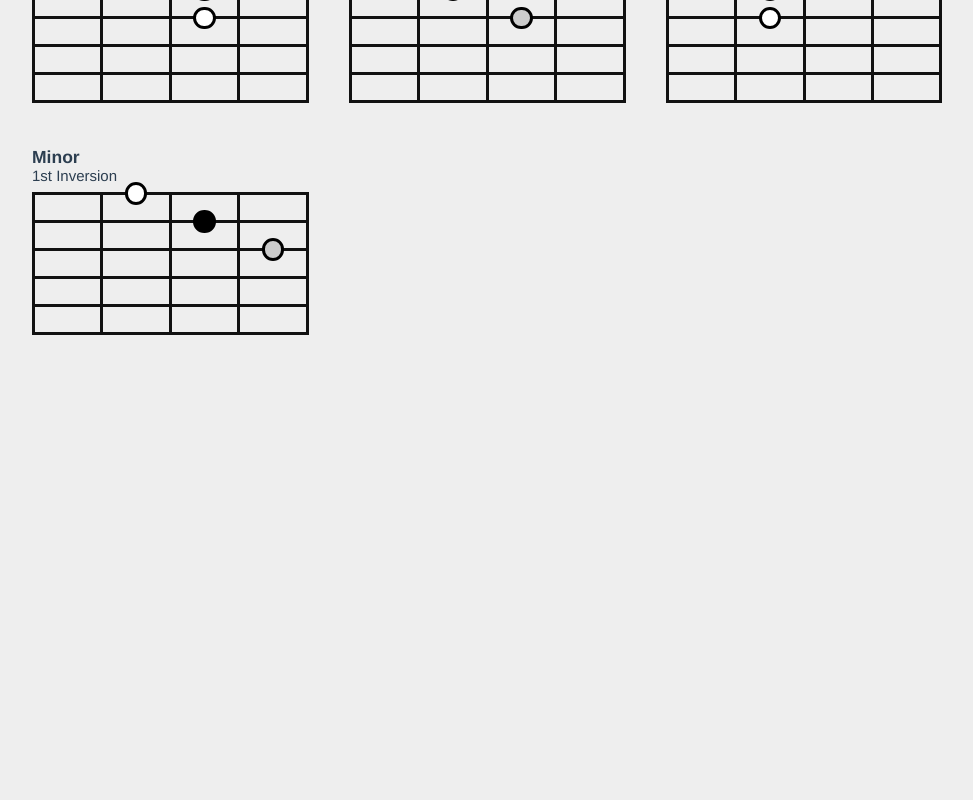
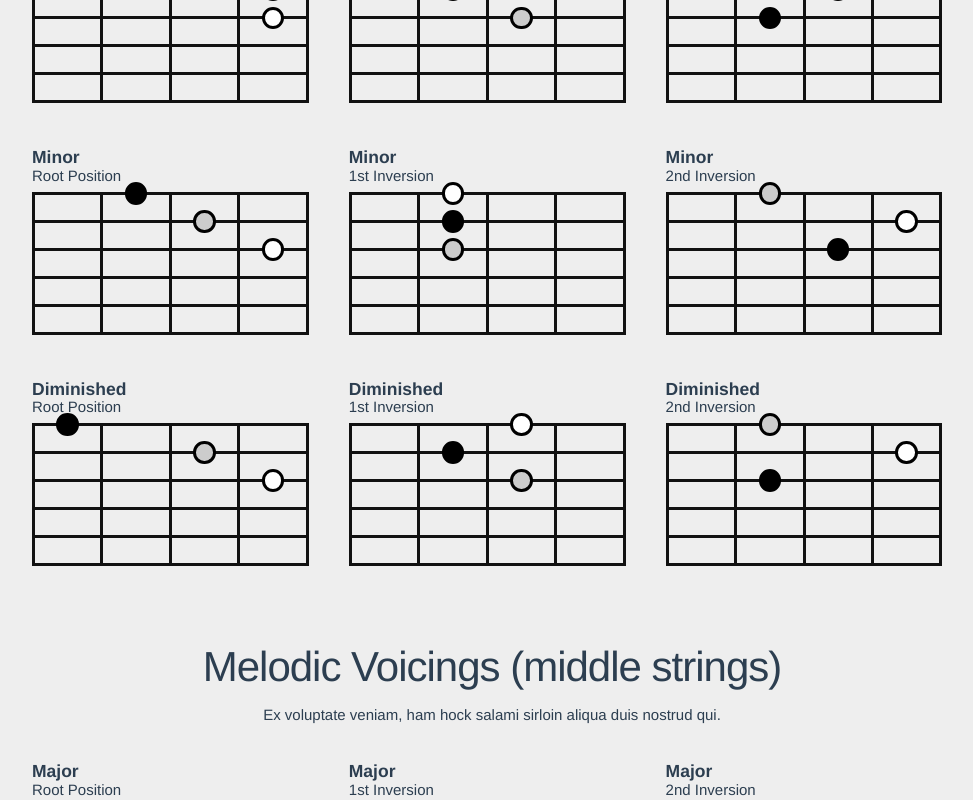
Before and after one commit to rjsalvadorr/guitarragrams, a Vue app: page / in a window 1280 px wide. Shown: the part 2120-2920 px from the top of the page, without its empty margins (148-1121 px from the left). Before the commit the page ends 2530 px from the top, so only its background shows below. Built offline with nearby package versions, Linux system fonts and the light colour scheme.

Commit message:
Added melodic voicings

```diff
--- a/src/App.vue
+++ b/src/App.vue
@@ -17,7 +17,12 @@
         Bacon ipsum dolor amet incididunt sunt kielbasa do turkey pariatur porchetta excepteur fugiat aliquip ea.
       </p>
     </PatternGroup>
-    <PatternGroup :groupData="diagrams.threeString">
+    <PatternGroup :groupData="diagrams.melodicUpper">
+      <p>
+        Ex voluptate veniam, ham hock salami sirloin aliqua duis nostrud qui.
+      </p>
+    </PatternGroup>
+    <PatternGroup :groupData="diagrams.melodicMiddle">
       <p>
         Ex voluptate veniam, ham hock salami sirloin aliqua duis nostrud qui.
       </p>
@@ -29,7 +34,8 @@
 import PatternGroup from "./components/PatternGroup.vue";
 import chordDiagramsOpenUpper from "./data/chord-diagrams-open-upper.json";
 import chordDiagramsOpen from "./data/chord-diagrams-open.json";
-import chordDiagrams3string from "./data/chord-diagrams-3string.json";
+import chordDiagrams3string from "./data/melodic-upper.json";
+import melodicMiddle from "./data/melodic-middle.json";
 
 export default {
   name: "app",
@@ -41,7 +47,8 @@ export default {
       diagrams: {
         openUpper: chordDiagramsOpenUpper,
         open: chordDiagramsOpen,
-        threeString: chordDiagrams3string
+        melodicUpper: chordDiagrams3string,
+        melodicMiddle: melodicMiddle
       }
     };
   }
--- a/src/data/chord-diagrams-3string.json
+++ /dev/null
@@ -1,41 +0,0 @@
-{
-  "patternType": "3-string Voicings",
-  "diagrams": [
-    {
-      "chordQuality": "major",
-      "inversion": "root",
-      "markers": [
-        "5th,1,1",
-        "3rd,2,2",
-        "root,3,2"
-      ]
-    },
-    {
-      "chordQuality": "major",
-      "inversion": "1st",
-      "markers": [
-        "root,1,1",
-        "5th,2,1",
-        "3rd,3,2"
-      ]
-    },
-    {
-      "chordQuality": "minor",
-      "inversion": "root",
-      "markers": [
-        "5th,1,1",
-        "3rd,2,1",
-        "root,3,1"
-      ]
-    },
-    {
-      "chordQuality": "minor",
-      "inversion": "1st",
-      "markers": [
-        "root,1,1",
-        "5th,2,2",
-        "3rd,3,3"
-      ]
-    }
-  ]
-}
--- /dev/null
+++ b/src/data/melodic-middle.json
@@ -0,0 +1,86 @@
+{
+  "patternType": "Melodic Voicings (middle strings)",
+  "diagrams": [
+    {
+      "chordQuality": "major",
+      "inversion": "root",
+      "markers": [
+        "5th,2,1",
+        "3rd,3,2",
+        "root,4,3"
+      ]
+    },
+    {
+      "chordQuality": "major",
+      "inversion": "1st",
+      "markers": [
+        "root,2,2",
+        "5th,3,1",
+        "3rd,4,3"
+      ]
+    },
+    {
+      "chordQuality": "major",
+      "inversion": "2nd",
+      "markers": [
+        "3rd,2,1",
+        "root,3,1",
+        "5th,4,1"
+      ]
+    },
+    {
+      "chordQuality": "minor",
+      "inversion": "root",
+      "markers": [
+        "5th,2,1",
+        "3rd,3,1",
+        "root,4,3"
+      ]
+    },
+    {
+      "chordQuality": "minor",
+      "inversion": "1st",
+      "markers": [
+        "root,2,2",
+        "5th,3,1",
+        "3rd,4,2"
+      ]
+    },
+    {
+      "chordQuality": "minor",
+      "inversion": "2nd",
+      "markers": [
+        "3rd,2,1",
+        "root,3,2",
+        "5th,4,2"
+      ]
+    },
+    {
+      "chordQuality": "diminished",
+      "inversion": "root",
+      "markers": [
+        "5th,2,1",
+        "3rd,3,2",
+        "root,4,4"
+      ]
+    },
+    {
+      "chordQuality": "diminished",
+      "inversion": "1st",
+      "markers": [
+        "root,2,3",
+        "5th,3,1",
+        "3rd,4,3"
+      ]
+    },
+    {
+      "chordQuality": "diminished",
+      "inversion": "2nd",
+      "markers": [
+        "3rd,2,1",
+        "root,3,2",
+        "5th,4,1"
+      ]
+    }
+  ]
+}
--- /dev/null
+++ b/src/data/melodic-upper.json
@@ -0,0 +1,86 @@
+{
+  "patternType": "Melodic Voicings (upper strings)",
+  "diagrams": [
+    {
+      "chordQuality": "major",
+      "inversion": "root",
+      "markers": [
+        "5th,1,1",
+        "3rd,2,3",
+        "root,3,3"
+      ]
+    },
+    {
+      "chordQuality": "major",
+      "inversion": "1st",
+      "markers": [
+        "root,1,1",
+        "5th,2,1",
+        "3rd,3,2"
+      ]
+    },
+    {
+      "chordQuality": "major",
+      "inversion": "2nd",
+      "markers": [
+        "3rd,1,1",
+        "root,2,2",
+        "5th,3,1"
+      ]
+    },
+    {
+      "chordQuality": "minor",
+      "inversion": "root",
+      "markers": [
+        "5th,1,1",
+        "3rd,2,2",
+        "root,3,3"
+      ]
+    },
+    {
+      "chordQuality": "minor",
+      "inversion": "1st",
+      "markers": [
+        "root,1,1",
+        "5th,2,1",
+        "3rd,3,1"
+      ]
+    },
+    {
+      "chordQuality": "minor",
+      "inversion": "2nd",
+      "markers": [
+        "3rd,1,1",
+        "root,2,3",
+        "5th,3,2"
+      ]
+    },
+    {
+      "chordQuality": "diminished",
+      "inversion": "root",
+      "markers": [
+        "5th,1,1",
+        "3rd,2,3",
+        "root,3,4"
+      ]
+    },
+    {
+      "chordQuality": "diminished",
+      "inversion": "1st",
+      "markers": [
+        "root,1,2",
+        "5th,2,1",
+        "3rd,3,2"
+      ]
+    },
+    {
+      "chordQuality": "diminished",
+      "inversion": "2nd",
+      "markers": [
+        "3rd,1,1",
+        "root,2,3",
+        "5th,3,1"
+      ]
+    }
+  ]
+}
```
